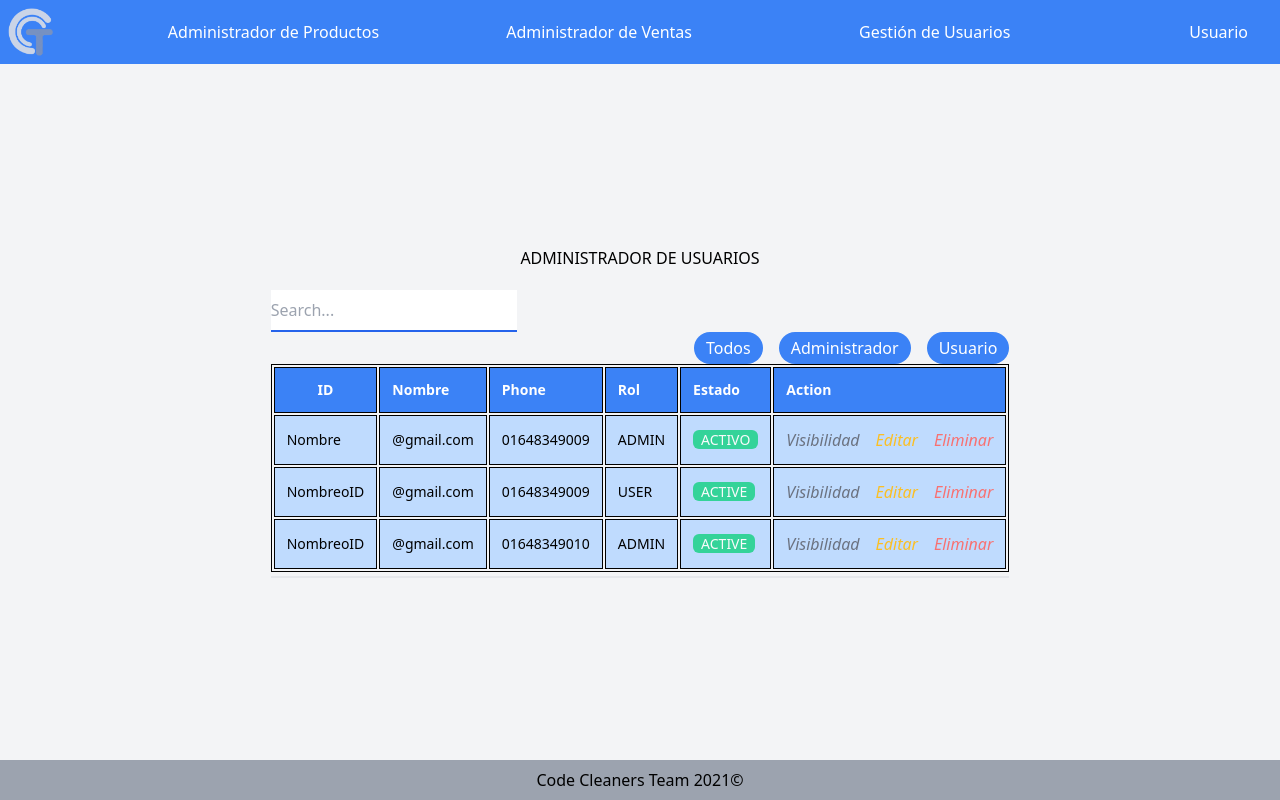
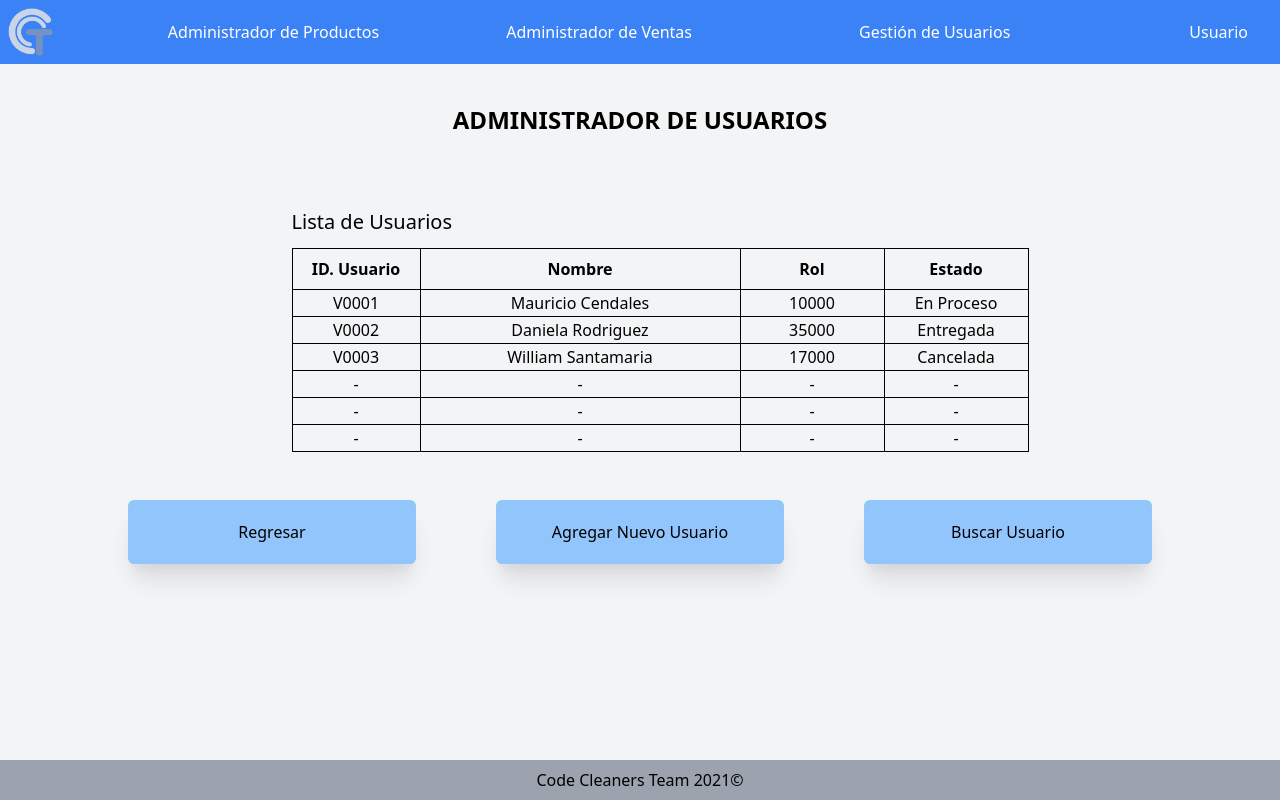
Before and after one commit to codecleanersteam/ProyectoCiclo3, a React (Create React App) app: page /user/update in a window 1280 px wide. Built offline with nearby package versions, Linux system fonts and the light colour scheme.

Commit message:
Admin Usuarios

```diff
--- a/src/pages/users/Update.jsx
+++ b/src/pages/users/Update.jsx
@@ -2,164 +2,93 @@ import React from 'react'
 
 const Update = () => {
 	return (
-		<div class="w-full h-full flex items-center justify-center flex-col">
-			<div class="pb-5 space-y-10">
-				<h1> ADMINISTRADOR DE USUARIOS</h1>
+		<div className="flex flex-col w-full h-full">
+      <div className="flex justify-center m-10 text-2xl  font-bold">
+        ADMINISTRADOR DE USUARIOS
       </div>
-			<form class="w-full flex items-center justify-center ">
-				<div class="flex items-center justify-center bg-transparent">
-					<div class="col-span-12">
-						<div class="overflow-auto lg:overflow-visible">
-							<div class="flex lg:justify-between border-b-2 border-fuchsia-900 pb-1">
-								<div class="text-start flex-auto justify-start">
-									<input
-										type="text"
-										name="name"
-										placeholder="Search..."
-										class="
-										w-1/3
-										py-2
-										border-b-2 border-blue-600
-										outline-none
-										focus:border-yellow-400"
-									/>
+      <div className="flex bg-gray-100 justify-center pt-5">
+        <div></div>
         <div>
-										<div class="space-x-4 flex justify-end">
-											<a href="#">
-												<button
-													class="
-													bg-blue-500
-													hover:bg-blue-700
-													text-white
-													py-1
-													px-3
-													sm
-													rounded-full">
-													Todos
-												</button>
-											</a>
-											<a href="#">
-												<button
-													class="
-													bg-blue-500
-													hover:bg-blue-700
-													text-white
-													py-1
-													px-3
-													sm
-													rounded-full">
-													Administrador
-												</button>
-											</a>
-											<a href="#">
-												<button
-													class="
-												bg-blue-500
-												hover:bg-blue-700
-												text-white
-												py-1
-												px-3
-												sm
-												rounded-full">
-												Usuario
-												</button>
-											</a>
-										</div>
-									</div>
-									<table class="table text-gray-400 border-separate space-y-6 text-sm">
-										<thead class="bg-blue-500 text-white">
+          <div className="px-10 py-3 text-xl">Lista de Usuarios</div>
+          <div className="flex pl-10">
+            <table>
+              <thead>
+                <th className="px-1 py-2 w-32">ID. Usuario</th>
+                <th className="px-1 py-2 w-80">Nombre</th>
+                <th className="px-1 py-2 w-36">Rol</th>
+                <th className="px-1 py-2 w-36">Estado</th>
+              </thead>
+              <tbody className="overflow-y-scroll">
                 <tr>
-												<th class="p-3">ID</th>
-												<th class="p-3 text-left">Nombre</th>
-												<th class="p-3 text-left">Phone</th>
-												<th class="p-3 text-left">Rol</th>
-												<th class="p-3 text-left">Estado</th>
-												<th class="p-3 text-left">Action</th>
+                  <td className="text-center">V0001</td>
+                  <td className="text-center">Mauricio Cendales</td>
+                  <td className="text-center">10000</td>
+                  <td className="text-center">En Proceso</td>
                 </tr>
-										</thead>
-										<tbody>
-											<tr class="bg-blue-200 lg:text-black">
-												<td class="p-3 font-medium capitalize">Nombre</td>
-												<td class="p-3">@gmail.com</td>
-												<td class="p-3">01648349009</td>
-												<td class="p-3 uppercase">admin</td>
-												<td class="p-3">
-													<span class="bg-green-400 text-gray-50 rounded-md px-2">
-														ACTIVO
-													</span>
-												</td>
-												<td class="p-3">
-													<a href="#" class="text-gray-500 hover:text-gray-100 mr-2">
-														<i class="material-icons-outlined text-base">Visibilidad</i>
-													</a>
-													<a href="#" class="text-yellow-400 hover:text-gray-100 mx-2">
-														<i class="material-icons-outlined text-base">Editar</i>
-													</a>
-													<a
-														href="#"
-														class="text-red-400 hover:text-gray-100 ml-2">
-														<i class="material-icons-round text-base">Eliminar</i>
-													</a>
-												</td>
+                <tr>
+                  <td className="text-center">V0002</td>
+                  <td className="text-center">Daniela Rodriguez</td>
+                  <td className="text-center">35000</td>
+                  <td className="text-center">Entregada</td>
                 </tr>
-											<tr class="bg-blue-200 lg:text-black">
-												<td class="p-3 font-medium capitalize">NombreoID</td>
-												<td class="p-3">@gmail.com</td>
-												<td class="p-3">01648349009</td>
-												<td class="p-3 uppercase">user</td>
-												<td class="p-3">
-													<span class="bg-green-400 text-gray-50 rounded-md px-2">
-													ACTIVE
-													</span>
-												</td>
-												<td class="p-3">
-													<a href="#" class="text-gray-500 hover:text-gray-100 mr-2">
-														<i class="material-icons-outlined text-base">Visibilidad</i>
-													</a>
-													<a href="#" class="text-yellow-400 hover:text-gray-100 mx-2">
-														<i class="material-icons-outlined text-base">Editar</i>
-													</a>
-													<a
-														href="#"
-														class="text-red-400 hover:text-gray-100 ml-2"
-													>
-														<i class="material-icons-round text-base">Eliminar</i>
-													</a>
-												</td>
+                <tr>
+                  <td className="text-center">V0003</td>
+                  <td className="text-center">William Santamaria</td>
+                  <td className="text-center">17000</td>
+                  <td className="text-center">Cancelada</td>
                 </tr>
-											<tr class="bg-blue-200 lg:text-black">
-												<td class="p-3 font-medium capitalize">NombreoID</td>
-												<td class="p-3">@gmail.com</td>
-												<td class="p-3">01648349010</td>
-												<td class="p-3 uppercase">admin</td>
-												<td class="p-3">
-													<span class="bg-green-400 text-gray-50 rounded-md px-2">
-														ACTIVE
-													</span>
-												</td>
-												<td class="p-3">
-													<a href="#" class="text-gray-500 hover:text-gray-100 mr-2">
-														<i class="material-icons-outlined text-base">Visibilidad</i>
-													</a>
-													<a href="#" class="text-yellow-400 hover:text-gray-100 mx-2">
-														<i class="material-icons-outlined text-base">Editar</i>
-													</a>
-													<a
-														href="#"
-														class="text-red-400 hover:text-gray-100 ml-2">
-														<i class="material-icons-round text-base">Eliminar</i>
-													</a>
-												</td>
+                <tr>
+                  <td className="text-center">-</td>
+                  <td className="text-center">-</td>
+                  <td className="text-center">-</td>
+                  <td className="text-center">-</td>
+                </tr>
+                <tr>
+                  <td className="text-center">-</td>
+                  <td className="text-center">-</td>
+                  <td className="text-center">-</td>
+                  <td className="text-center">-</td>
+                </tr>
+                <tr>
+                  <td className="text-center">-</td>
+                  <td className="text-center">-</td>
+                  <td className="text-center">-</td>
+                  <td className="text-center">-</td>
                 </tr>
               </tbody>
             </table>
           </div>
         </div>
+        <div>
+          <div></div>
+        </div>
+      </div>
+
+      <div className="flex justify-center">
+        <div>
+          {/* <Link to="/sale/"> */}
+            <button className="my-5 py-5 sm:w-40 md:w-72 bg-blue-300 sm:mx-2 md:mx-5 lg:mx-7 xl:mx-10 2xl:mx-14 hover:bg-blue-500 hover:text-white rounded-md shadow-xl sm:my-2 md:my-5 lg:my-7 xl:my-12 2xl:my-14">
+              Regresar
+            </button>
+          {/* </Link> */}
+        </div>
+        <div>
+          {/* <Link to="/sale/add"> */}
+            <button className="my-5 py-5 sm:w-40 md:w-72 bg-blue-300 sm:mx-2 md:mx-5 lg:mx-7 xl:mx-10 2xl:mx-14 hover:bg-blue-500 hover:text-white rounded-md shadow-xl sm:my-2 md:my-5 lg:my-7 xl:my-12 2xl:my-14">
+              Agregar Nuevo Usuario
+            </button>
+          {/* </Link> */}
+        </div>
+        <div>
+          {/* <Link to="/sale/search"> */}
+            <button className="my-5 py-5 sm:w-40 md:w-72 bg-blue-300 sm:mx-2 md:mx-5 lg:mx-7 xl:mx-10 2xl:mx-14 hover:bg-blue-500 hover:text-white rounded-md shadow-xl sm:my-2 md:my-5 lg:my-7 xl:my-12 2xl:my-14">
+              Buscar Usuario
+            </button>
+          {/* </Link> */}
         </div>
       </div>
     </div>
-			</form>
-		</div>
+
 	)
 }
 
```
Lines whose indentation alone changed are shown as unchanged.
